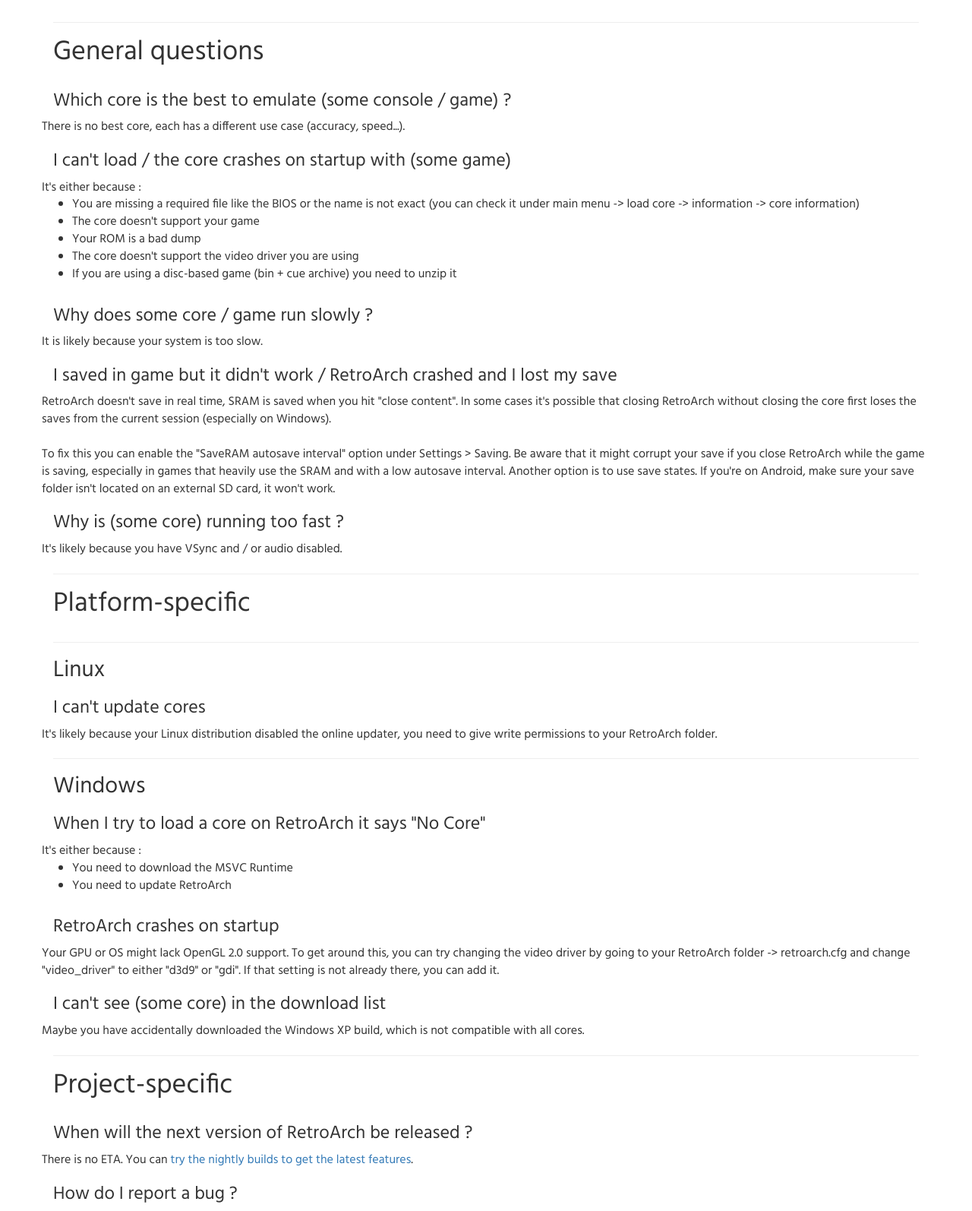
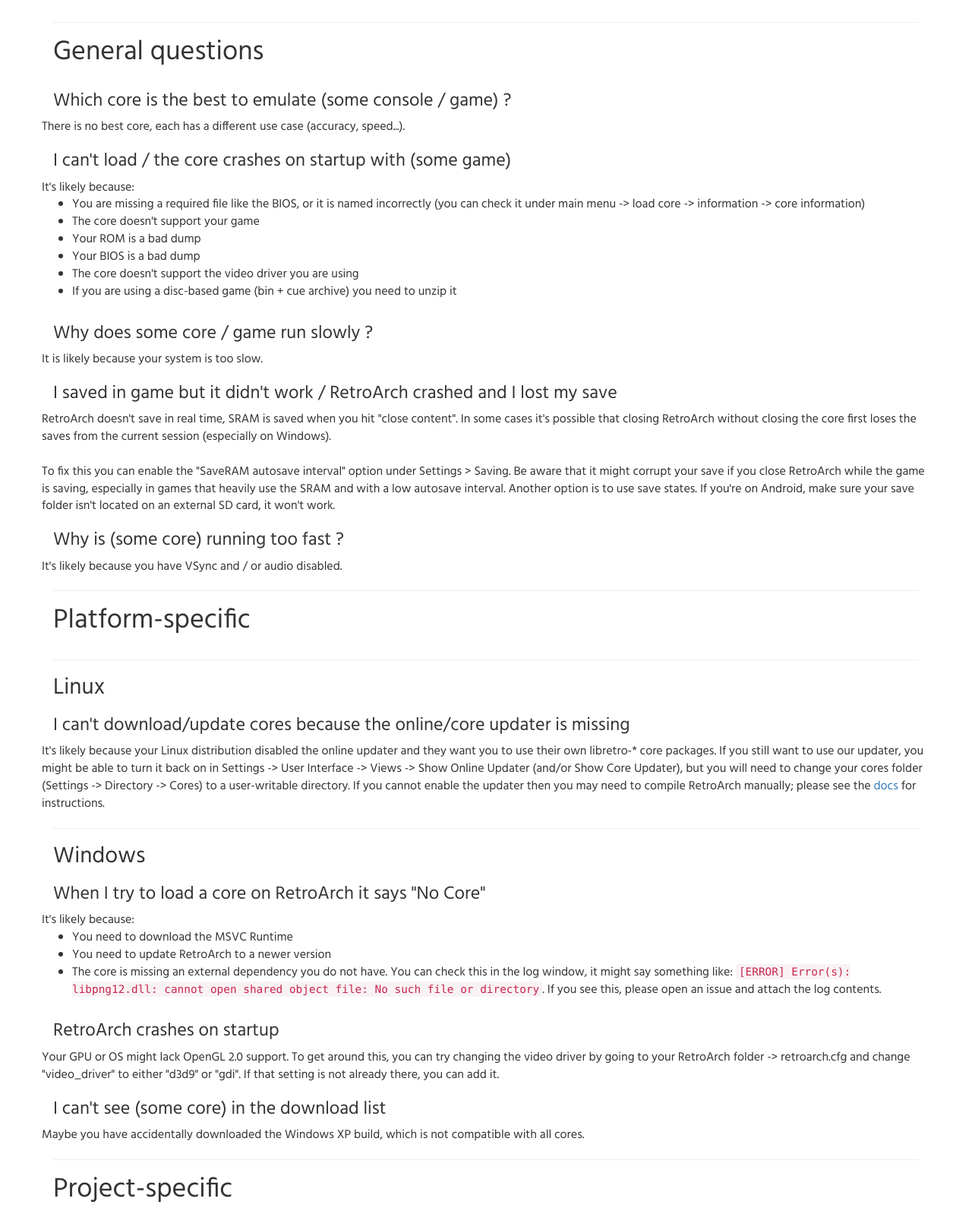
Before and after one commit to gouchi/www.retroarch.com, a PHP site: page /index.php?page=faq in a window 1280 px wide. Shown: the part 645-2239 px from the top of the page at 76% size. Run offline with PHP 8.4, Linux system fonts and the light colour scheme.

Commit message:
Update faq.php

```diff
--- a/faq.php
+++ b/faq.php
@@ -30,12 +30,13 @@
         </div>
      <h3>I can't load / the core crashes on startup with (some game)</h3>
      <div class="row platforms">
-      It's either because :
+      It's likely because:
 <ul>
- <li>You are missing a required file like the BIOS or the name is not exact
+ <li>You are missing a required file like the BIOS, or it is named incorrectly
   (you can check it under main menu -> load core -> information -> core information)</li>
  <li>The core doesn't support your game</li>
  <li>Your ROM is a bad dump</li>
+ <li>Your BIOS is a bad dump</li>
  <li>The core doesn't support the video driver you are using</li>
  <li>If you are using a disc-based game (bin + cue archive) you need to unzip it</li>
       </ul>
@@ -64,18 +65,19 @@
      <h1><a id="platform-specific"></a>Platform-specific</h1>
       <hr />
      <h2><a id="linux-platform-specific"></a>Linux</h1>
-        <h3>I can't update cores</h3>
+        <h3>I can't download/update cores because the online/core updater is missing</h3>
         <div class="row platforms">
-            It's likely because your Linux distribution disabled the online updater, you need to give write permissions to your RetroArch folder.
+            It's likely because your Linux distribution disabled the online updater and they want you to use their own libretro-* core packages. If you still want to use our updater, you might be able to turn it back on in Settings -> User Interface -> Views -> Show Online Updater (and/or Show Core Updater), but you will need to change your cores folder (Settings -> Directory -> Cores) to a user-writable directory. If you cannot enable the updater then you may need to compile RetroArch manually; please see the <a href="http://docs.libretro.com/">docs</a> for instructions.
         </div>
      <hr />
      <h2><a id="windows-platform-specific"></a>Windows</h1>
      <h3>When I try to load a core on RetroArch it says "No Core"</h3>
      <div class="row platforms">
-      It's either because :
+      It's likely because:
       <ul>
        <li>You need to download the MSVC Runtime</li>
-       <li>You need to update RetroArch</li>
+       <li>You need to update RetroArch to a newer version</li>
+       <li>The core is missing an external dependency you do not have. You can check this in the log window, it might say something like: <code>[ERROR] Error(s): libpng12.dll: cannot open shared object file: No such file or directory</code>. If you see this, please open an issue and attach the log contents.</li>
       </ul>
      </div>
         <h3>RetroArch crashes on startup</h3>
```
